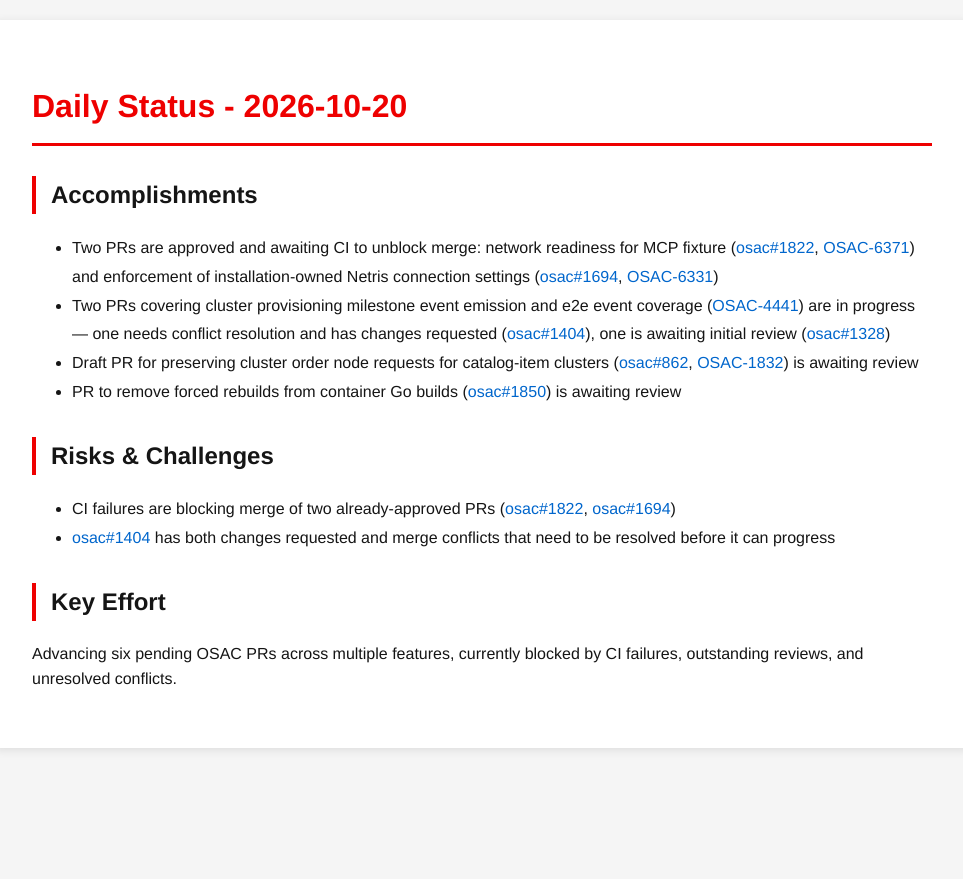
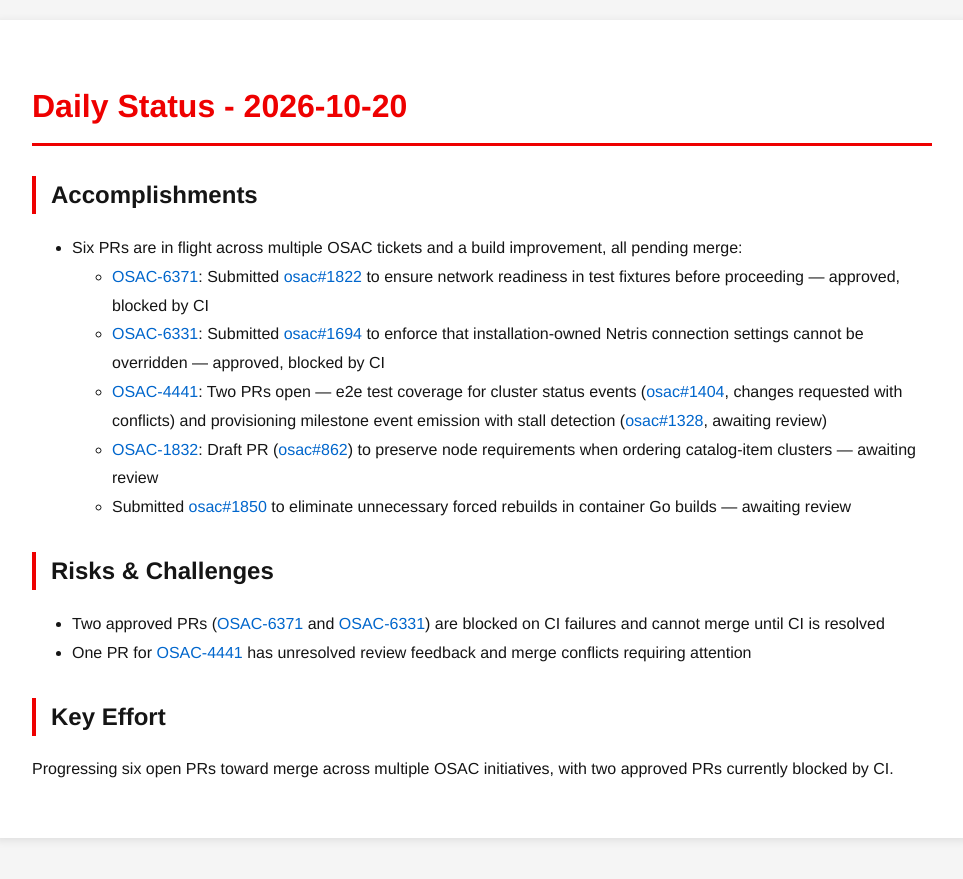
Before and after one commit to tzvatot/daily-status, a Jekyll site: the page built from 2026-10-20.md, in a window 1280 px wide. Shown: the top 879 px of the page, without its empty margins (158-1121 px from the left). Built offline with Jekyll 4.4.1, drawn with Linux system fonts in a browser that asks for light colours.

Commit message:
Daily status update - 2026-10-20

```diff
--- a/2026-10-20.md
+++ b/2026-10-20.md
@@ -7,14 +7,16 @@ date: 2026-10-20
 # Daily Status - 2026-10-20
 
 ## Accomplishments
-- Two PRs are approved and awaiting CI to unblock merge: network readiness for MCP fixture ([osac#1822](https://github.com/osac-project/osac/pull/1822), [OSAC-6371](https://redhat.atlassian.net/browse/OSAC-6371)) and enforcement of installation-owned Netris connection settings ([osac#1694](https://github.com/osac-project/osac/pull/1694), [OSAC-6331](https://redhat.atlassian.net/browse/OSAC-6331))
-- Two PRs covering cluster provisioning milestone event emission and e2e event coverage ([OSAC-4441](https://redhat.atlassian.net/browse/OSAC-4441)) are in progress — one needs conflict resolution and has changes requested ([osac#1404](https://github.com/osac-project/osac/pull/1404)), one is awaiting initial review ([osac#1328](https://github.com/osac-project/osac/pull/1328))
-- Draft PR for preserving cluster order node requests for catalog-item clusters ([osac#862](https://github.com/osac-project/osac/pull/862), [OSAC-1832](https://redhat.atlassian.net/browse/OSAC-1832)) is awaiting review
-- PR to remove forced rebuilds from container Go builds ([osac#1850](https://github.com/osac-project/osac/pull/1850)) is awaiting review
+- Six PRs are in flight across multiple OSAC tickets and a build improvement, all pending merge:
+  - [OSAC-6371](https://redhat.atlassian.net/browse/OSAC-6371): Submitted [osac#1822](https://github.com/osac-project/osac/pull/1822) to ensure network readiness in test fixtures before proceeding — approved, blocked by CI
+  - [OSAC-6331](https://redhat.atlassian.net/browse/OSAC-6331): Submitted [osac#1694](https://github.com/osac-project/osac/pull/1694) to enforce that installation-owned Netris connection settings cannot be overridden — approved, blocked by CI
+  - [OSAC-4441](https://redhat.atlassian.net/browse/OSAC-4441): Two PRs open — e2e test coverage for cluster status events ([osac#1404](https://github.com/osac-project/osac/pull/1404), changes requested with conflicts) and provisioning milestone event emission with stall detection ([osac#1328](https://github.com/osac-project/osac/pull/1328), awaiting review)
+  - [OSAC-1832](https://redhat.atlassian.net/browse/OSAC-1832): Draft PR ([osac#862](https://github.com/osac-project/osac/pull/862)) to preserve node requirements when ordering catalog-item clusters — awaiting review
+  - Submitted [osac#1850](https://github.com/osac-project/osac/pull/1850) to eliminate unnecessary forced rebuilds in container Go builds — awaiting review
 
 ## Risks & Challenges
-- CI failures are blocking merge of two already-approved PRs ([osac#1822](https://github.com/osac-project/osac/pull/1822), [osac#1694](https://github.com/osac-project/osac/pull/1694))
-- [osac#1404](https://github.com/osac-project/osac/pull/1404) has both changes requested and merge conflicts that need to be resolved before it can progress
+- Two approved PRs ([OSAC-6371](https://redhat.atlassian.net/browse/OSAC-6371) and [OSAC-6331](https://redhat.atlassian.net/browse/OSAC-6331)) are blocked on CI failures and cannot merge until CI is resolved
+- One PR for [OSAC-4441](https://redhat.atlassian.net/browse/OSAC-4441) has unresolved review feedback and merge conflicts requiring attention
 
 ## Key Effort
-Advancing six pending OSAC PRs across multiple features, currently blocked by CI failures, outstanding reviews, and unresolved conflicts.
+Progressing six open PRs toward merge across multiple OSAC initiatives, with two approved PRs currently blocked by CI.
```
